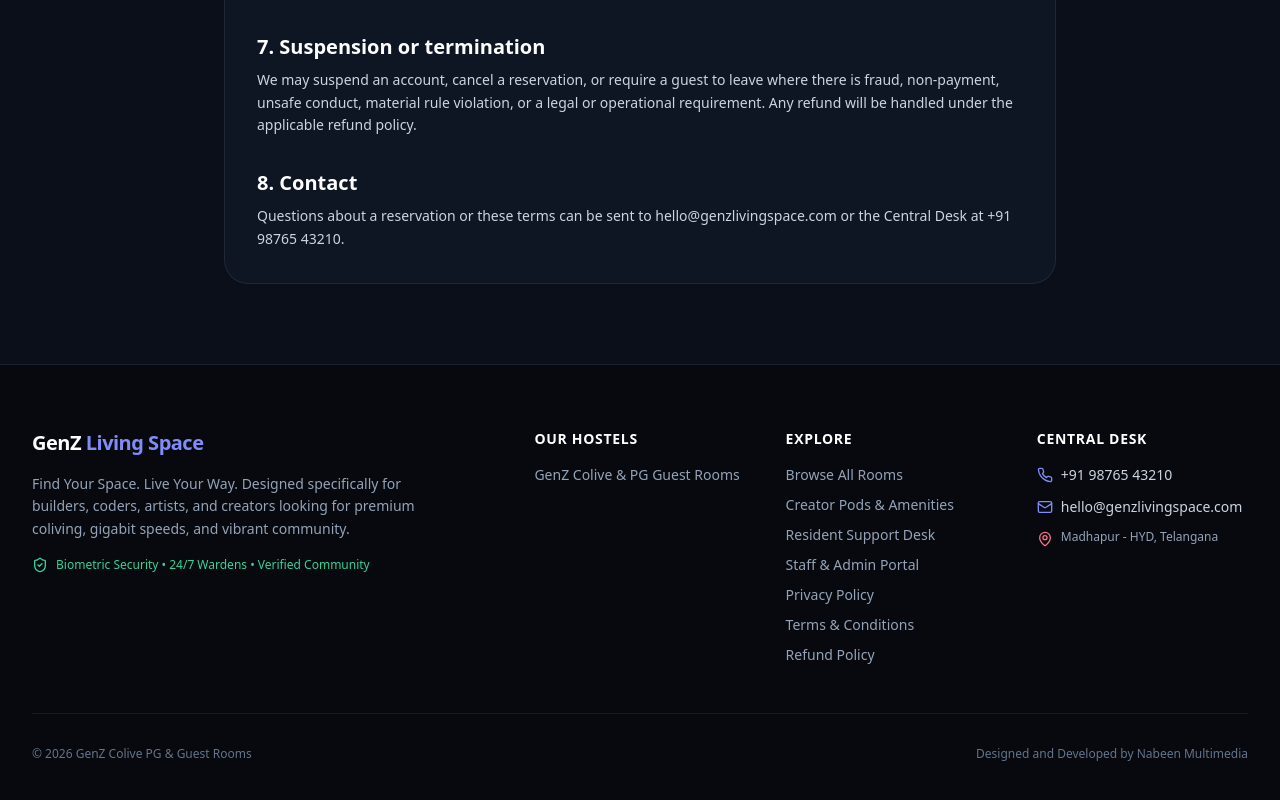
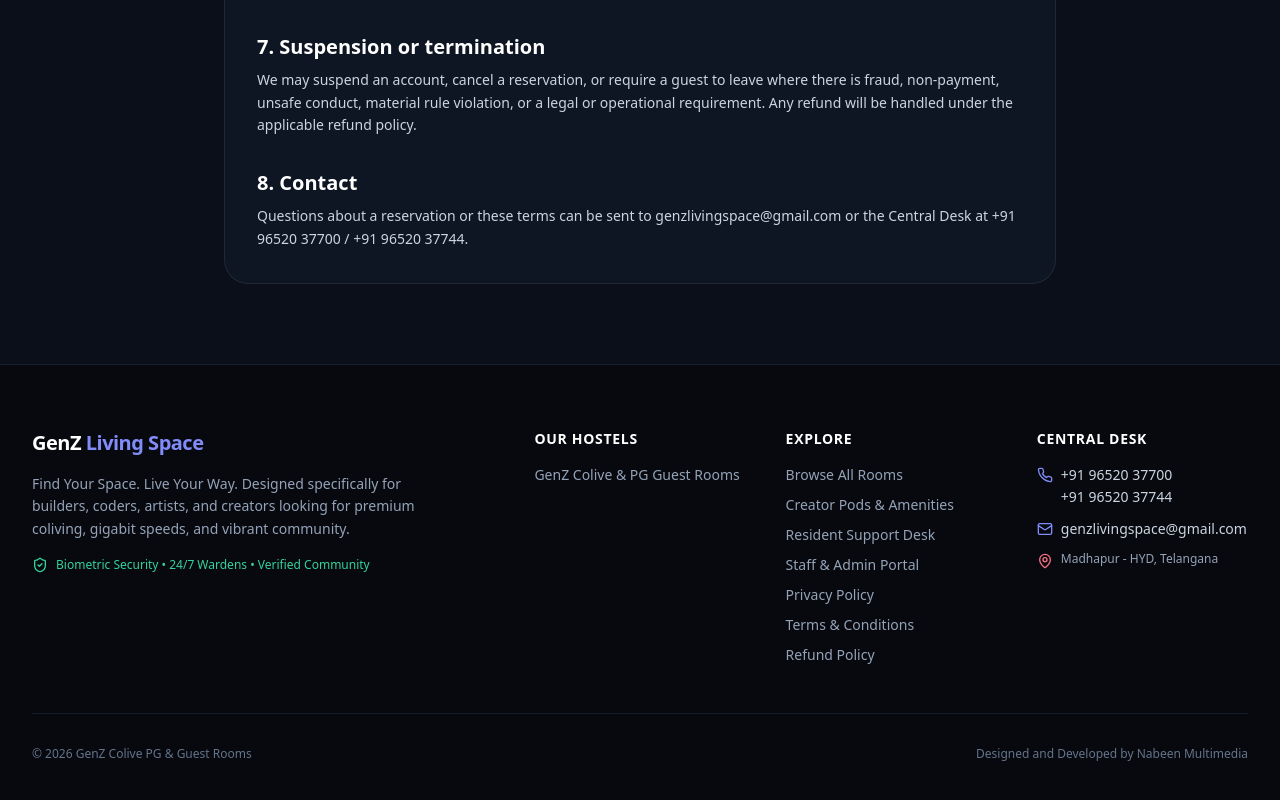
Before and after one commit to nabeentech/GenZ-Living-Space, a Next.js app: page /terms in a window 1280 px wide. Shown: the part 1104-1904 px from the top of the page. Built offline with nearby package versions, Linux system fonts and the light colour scheme; no server answers.

Commit message:
feat: update official contact phone numbers to 9652037700 and 9652037744 across site, footer, policies, and DB

```diff
--- a/prisma/seed.ts
+++ b/prisma/seed.ts
@@ -260,7 +260,7 @@
         "https://images.unsplash.com/photo-1582719478250-c89cae4dc85b?w=800&auto=format&fit=crop&q=80",
         "https://images.unsplash.com/photo-1517245386807-bb43f82c33c4?w=800&auto=format&fit=crop&q=80"
       ]),
-      contactPhone: "+91 98765 11001",
+      contactPhone: "+91 96520 37700 / +91 96520 37744",
       contactEmail: "madhapur01@genzlivingspace.com",
       checkInTime: "13:00",
       checkOutTime: "11:00",
--- a/src/app/(public)/dashboard/CustomerDashboardClient.tsx
+++ b/src/app/(public)/dashboard/CustomerDashboardClient.tsx
@@ -388,7 +388,7 @@
         <div className="flex items-center gap-3">
           <Link href="/hostels">
             <Button variant="glow" size="sm" rightIcon={<ArrowRight className="w-4 h-4" />}>
-              Book Another Stay
+              Book a Stay
             </Button>
           </Link>
           <Button
@@ -406,8 +406,7 @@
       <div className="flex items-center gap-2 border-b border-slate-800 pb-2">
         <button
           onClick={() => setActiveTab("bookings")}
-          className={`px-4 py-2 rounded-xl text-xs font-bold transition ${
-            activeTab === "bookings"
+          className={`px-4 py-2 rounded-xl text-xs font-bold transition ${activeTab === "bookings"
               ? "bg-indigo-600 text-white shadow-glow"
               : "text-slate-400 hover:text-white"
             }`}
@@ -416,8 +415,7 @@
         </button>
         <button
           onClick={() => setActiveTab("support")}
-          className={`px-4 py-2 rounded-xl text-xs font-bold transition ${
-            activeTab === "support"
+          className={`px-4 py-2 rounded-xl text-xs font-bold transition ${activeTab === "support"
               ? "bg-indigo-600 text-white shadow-glow"
               : "text-slate-400 hover:text-white"
             }`}
@@ -426,8 +424,7 @@
         </button>
         <button
           onClick={() => setActiveTab("profile")}
-          className={`px-4 py-2 rounded-xl text-xs font-bold transition ${
-            activeTab === "profile"
+          className={`px-4 py-2 rounded-xl text-xs font-bold transition ${activeTab === "profile"
               ? "bg-indigo-600 text-white shadow-glow"
               : "text-slate-400 hover:text-white"
             }`}
@@ -528,15 +525,13 @@
               </div>
 
               {/* Payment Status Card */}
-              <div className={`p-4 rounded-2xl border ${
-                activeBooking.balanceAmount > 0
+              <div className={`p-4 rounded-2xl border ${activeBooking.balanceAmount > 0
                   ? "bg-amber-950/40 border-amber-500/40"
                   : "bg-emerald-950/40 border-emerald-500/40"
                 }`}>
                 <div className="flex items-center justify-between gap-4">
                   <div className="space-y-1">
-                    <p className={`text-xs font-bold uppercase tracking-wider ${
-                      activeBooking.balanceAmount > 0
+                    <p className={`text-xs font-bold uppercase tracking-wider ${activeBooking.balanceAmount > 0
                         ? "text-amber-400"
                         : "text-emerald-400"
                       }`}>
@@ -770,8 +765,7 @@
           </div>
 
           {profileMsg && (
-            <div className={`p-3 rounded-lg text-sm font-semibold ${
-              profileMsg.includes("successfully")
+            <div className={`p-3 rounded-lg text-sm font-semibold ${profileMsg.includes("successfully")
                 ? "bg-green-500/20 text-green-300 border border-green-500/30"
                 : "bg-red-500/20 text-red-300 border border-red-500/30"
               }`}>
@@ -787,8 +781,7 @@
                 disabled={!isEditingProfile}
                 value={profileData.name}
                 onChange={(e) => setProfileData({ ...profileData, name: e.target.value })}
-                className={`w-full p-3 rounded-xl border ${
-                  isEditingProfile
+                className={`w-full p-3 rounded-xl border ${isEditingProfile
                     ? "bg-slate-800 border-indigo-500/50 text-white focus:outline-none focus:ring-2 focus:ring-indigo-500"
                     : "bg-slate-900 border-slate-800 text-slate-200"
                   } font-semibold`}
@@ -837,8 +830,7 @@
                 disabled={!isEditingProfile}
                 value={profileData.phone}
                 onChange={(e) => setProfileData({ ...profileData, phone: e.target.value })}
-                className={`w-full p-3 rounded-xl border ${
-                  isEditingProfile
+                className={`w-full p-3 rounded-xl border ${isEditingProfile
                     ? "bg-slate-800 border-indigo-500/50 text-white focus:outline-none focus:ring-2 focus:ring-indigo-500"
                     : "bg-slate-900 border-slate-800 text-slate-200"
                   } font-semibold`}
@@ -851,8 +843,7 @@
                 disabled={!isEditingProfile}
                 value={profileData.address}
                 onChange={(e) => setProfileData({ ...profileData, address: e.target.value })}
-                className={`w-full p-3 rounded-xl border min-h-20 resize-none ${
-                  isEditingProfile
+                className={`w-full p-3 rounded-xl border min-h-20 resize-none ${isEditingProfile
                     ? "bg-slate-800 border-indigo-500/50 text-white focus:outline-none focus:ring-2 focus:ring-indigo-500"
                     : "bg-slate-900 border-slate-800 text-slate-200"
                   } font-semibold`}
@@ -867,8 +858,7 @@
                 value={profileData.emergencyContact}
                 onChange={(e) => setProfileData({ ...profileData, emergencyContact: e.target.value })}
                 placeholder="Name and phone of emergency contact"
-                className={`w-full p-3 rounded-xl border ${
-                  isEditingProfile
+                className={`w-full p-3 rounded-xl border ${isEditingProfile
                     ? "bg-slate-800 border-indigo-500/50 text-white focus:outline-none focus:ring-2 focus:ring-indigo-500"
                     : "bg-slate-900 border-slate-800 text-slate-200"
                   } font-semibold`}
@@ -897,8 +887,7 @@
                 value={profileData.govtIdNumber}
                 onChange={(e) => setProfileData({ ...profileData, govtIdNumber: e.target.value })}
                 placeholder="Aadhaar, PAN, or Passport number"
-                className={`w-full p-3 rounded-xl border ${
-                  isEditingProfile
+                className={`w-full p-3 rounded-xl border ${isEditingProfile
                     ? "bg-slate-800 border-indigo-500/50 text-white focus:outline-none focus:ring-2 focus:ring-indigo-500"
                     : "bg-slate-900 border-slate-800 text-slate-200"
                   } font-semibold`}
@@ -1222,8 +1211,7 @@
             </div>
 
             {paymentMsg && (
-              <div className={`p-3 rounded-xl text-xs ${
-                paymentMsg.includes("✓")
+              <div className={`p-3 rounded-xl text-xs ${paymentMsg.includes("✓")
                   ? "bg-emerald-950 border border-emerald-500 text-emerald-300"
                   : "bg-red-950 border border-red-500 text-red-300"
                 }`}>
--- a/src/app/(public)/privacy/page.tsx
+++ b/src/app/(public)/privacy/page.tsx
@@ -42,7 +42,7 @@
             </div>
             <div>
               <h2 className="text-xl font-bold text-white mb-2">6. Your choices</h2>
-              <p>You may request access to, correction of, or clarification about your personal information by contacting the Central Desk at hello@genzlivingspace.com. Some records may need to be retained where required by law or necessary to resolve a dispute.</p>
+              <p>You may request access to, correction of, or clarification about your personal information by contacting the Central Desk at genzlivingspace@gmail.com. Some records may need to be retained where required by law or necessary to resolve a dispute.</p>
             </div>
             <div>
               <h2 className="text-xl font-bold text-white mb-2">7. Updates</h2>
--- a/src/app/(public)/refund-policy/page.tsx
+++ b/src/app/(public)/refund-policy/page.tsx
@@ -51,7 +51,7 @@
             </div>
             <div>
               <h2 className="text-xl font-bold text-white mb-2">7. Requesting help</h2>
-              <p>Contact hello@genzlivingspace.com or +91 98765 43210 with your booking reference, reason, and supporting information. Requests are reviewed against the booking record and this policy.</p>
+              <p>Contact genzlivingspace@gmail.com or +91 96520 37700 / +91 96520 37744 with your booking reference, reason, and supporting information. Requests are reviewed against the booking record and this policy.</p>
             </div>
           </section>
         </article>
--- a/src/app/(public)/terms/page.tsx
+++ b/src/app/(public)/terms/page.tsx
@@ -50,7 +50,7 @@
             </div>
             <div>
               <h2 className="text-xl font-bold text-white mb-2">8. Contact</h2>
-              <p>Questions about a reservation or these terms can be sent to hello@genzlivingspace.com or the Central Desk at +91 98765 43210.</p>
+              <p>Questions about a reservation or these terms can be sent to genzlivingspace@gmail.com or the Central Desk at +91 96520 37700 / +91 96520 37744.</p>
             </div>
           </section>
         </article>
--- a/src/app/admin/cms/page.tsx
+++ b/src/app/admin/cms/page.tsx
@@ -14,8 +14,8 @@
     headline: "Find Your Space. Live Your Way.",
     subheadline:
       "Premium coliving, ultra-fast fiber, creative workspaces, and vibrant community living across 2 hand-curated Madhapur properties.",
-    contactPhone: "+91 98765 43210",
-    contactEmail: "hello@genzlivingspace.com",
+    contactPhone: "+91 96520 37700 / +91 96520 37744",
+    contactEmail: "genzlivingspace@gmail.com",
   };
 
   if (content?.contentJson) {
--- a/src/components/public/Footer.tsx
+++ b/src/components/public/Footer.tsx
@@ -87,13 +87,20 @@
               Central Desk
             </h4>
             <ul className="space-y-3 text-sm">
-              <li className="flex items-center gap-2 text-slate-300">
-                <Phone className="w-4 h-4 text-indigo-400 shrink-0" />
-                <span>+91 98765 43210</span>
+              <li className="flex items-start gap-2 text-slate-300">
+                <Phone className="w-4 h-4 text-indigo-400 shrink-0 mt-0.5" />
+                <div className="flex flex-col gap-0.5">
+                  <a href="tel:+919652037700" className="hover:text-white transition">
+                    +91 96520 37700
+                  </a>
+                  <a href="tel:+919652037744" className="hover:text-white transition">
+                    +91 96520 37744
+                  </a>
+                </div>
               </li>
               <li className="flex items-center gap-2 text-slate-300">
                 <Mail className="w-4 h-4 text-indigo-400 shrink-0" />
-                <span>hello@genzlivingspace.com</span>
+                <span>genzlivingspace@gmail.com</span>
               </li>
               <li className="flex items-start gap-2 text-slate-400 text-xs">
                 <MapPin className="w-4 h-4 text-rose-400 shrink-0 mt-0.5" />
```
Lines whose indentation alone changed are shown as unchanged.
